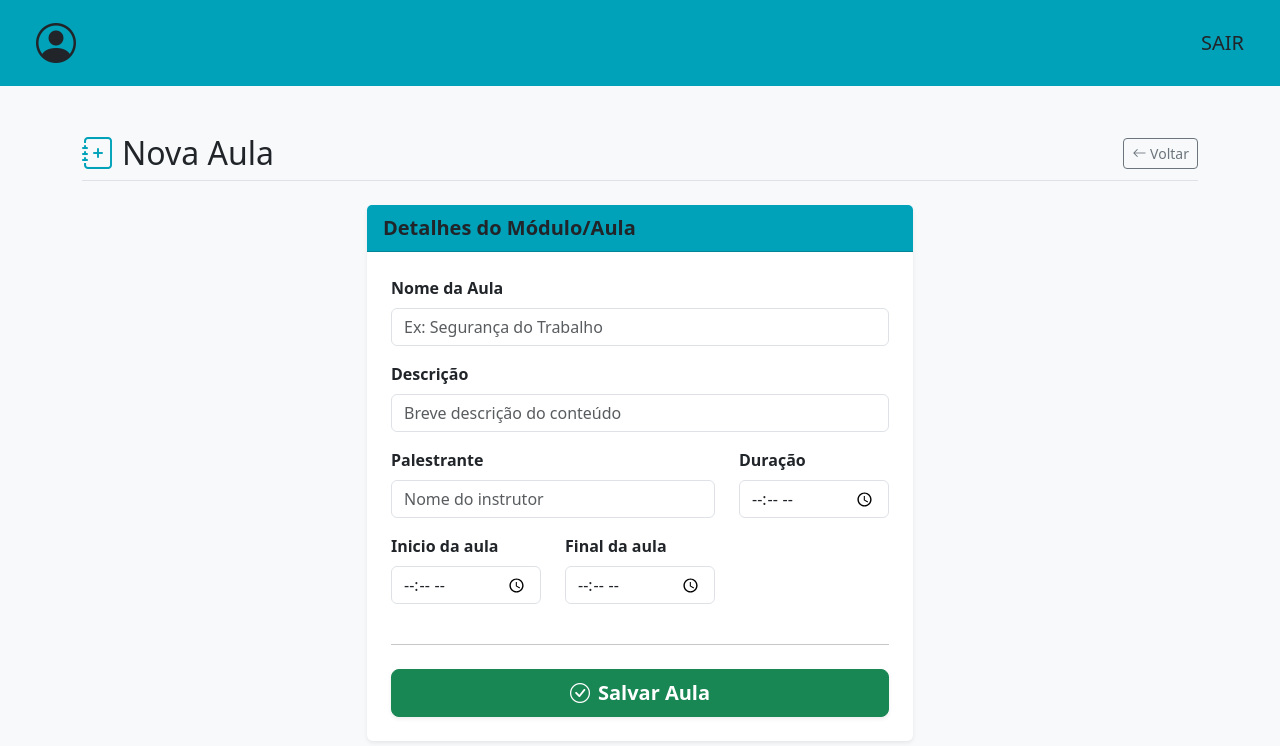
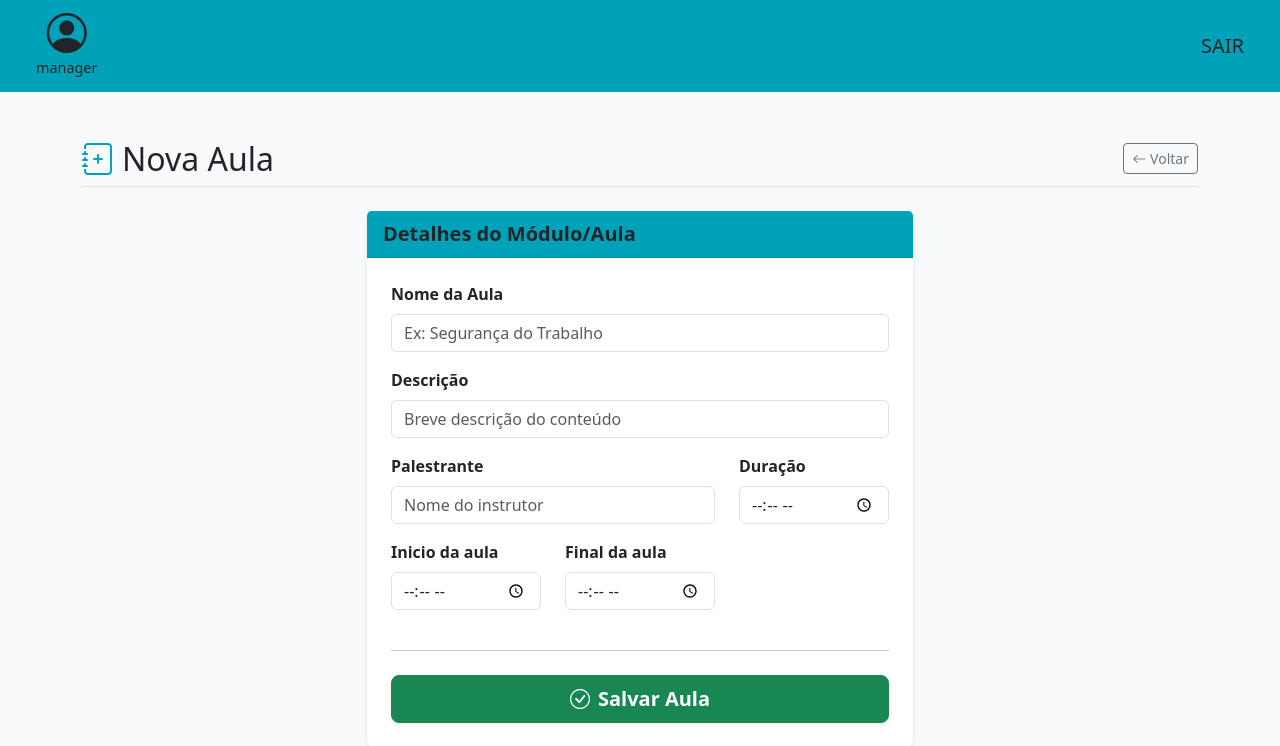
Before and after one commit to vitorLevi17/ListGGP, a Django app: page /criar-aula/ in a window 1280 px wide. Shown: the top 746 px of the page. Run offline with Django 5.2, Linux system fonts and the light colour scheme; a user stored in the database is signed in.

Commit message:
style: Mostrar nome do usuário logado

```diff
--- a/templates/partials/navbar.html
+++ b/templates/partials/navbar.html
@@ -1,7 +1,14 @@
 <nav class="navbar bg-custom-teal px-4 py-2">
     <div class="container-fluid d-flex justify-content-between align-items-center">
-        <a class="navbar-brand text-dark m-0" href="#">
-            <i class="bi bi-person-circle" style="font-size: 2.5rem;"></i>
+
+        <a class="navbar-brand text-dark m-0 d-flex flex-column align-items-center" href="#" style="text-decoration: none;">
+            <i class="bi bi-person-circle" style="font-size: 2.5rem; line-height: 1;"></i>
+
+            {% if request.user.is_authenticated %}
+                <span class="mt-1 fw-medium" style="font-size: 0.9rem;">
+                    {{ request.user.first_name |default:request.user.username }}
+                </span>
+            {% endif %}
         </a>
 
         <a href="{% url 'logout' %}" class="nav-link text-dark fs-5 fw-medium">
```
Also changed, not shown: db.sqlite3.
